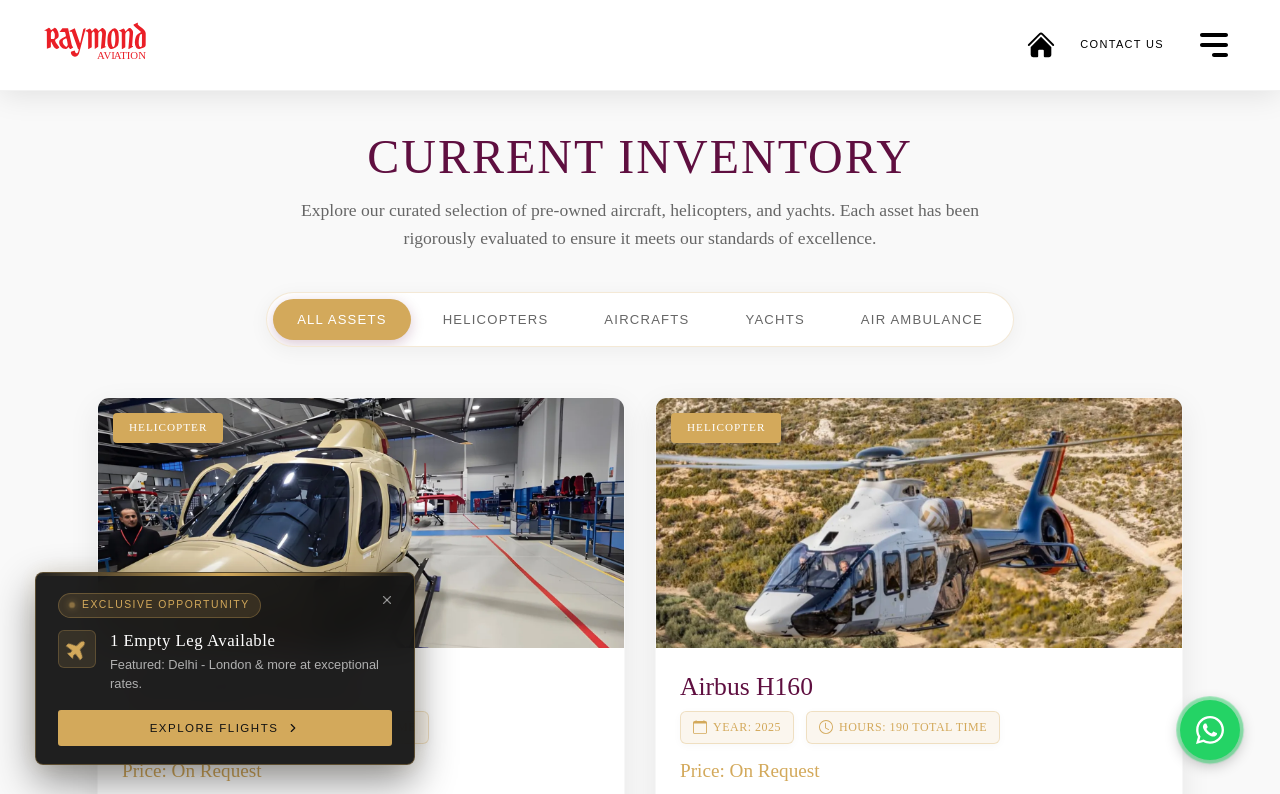
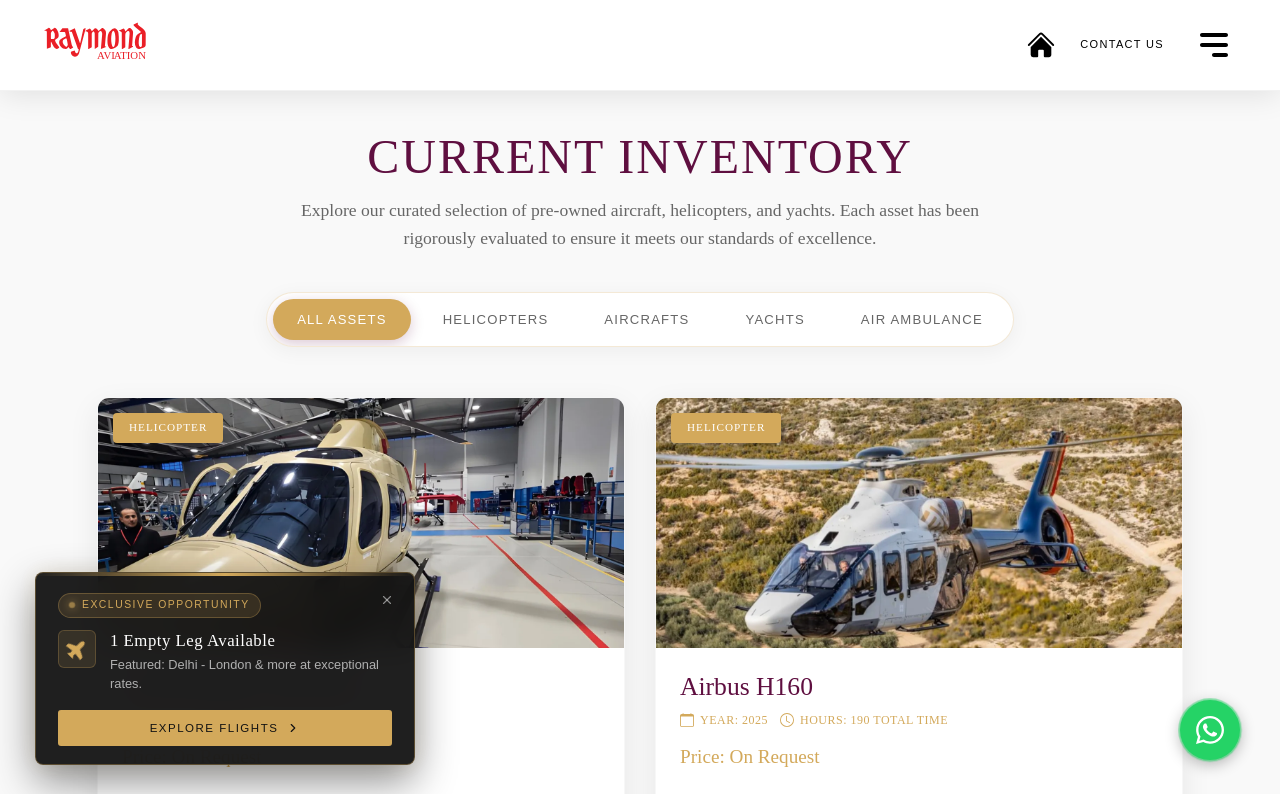
Before and after one commit to psychonimus/raymond-aviation-staging, a React (Vite) app: page /inventory in a window 1280 px wide. Shown: the top 794 px of the page. Built offline with nearby package versions, Linux system fonts and the light colour scheme; a web font is replaced by a local one; what airport-codes would draw is missing.

Commit message:
year and hour in one line

```diff
--- a/src/components/Inventory/Inventory.css
+++ b/src/components/Inventory/Inventory.css
@@ -109,19 +109,19 @@
 }
 
 .card-specs span.highlight-spec {
-    background: rgba(211, 169, 91, 0.1) !important;
+
     color: var(--primary) !important;
-    border: 1px solid rgba(211, 169, 91, 0.3) !important;
-    padding: 6px 12px !important;
+
+
     border-radius: 6px !important;
     font-family: 'secondary bold' !important;
-    font-size: 0.75rem !important;
+    font-size: 12px !important;
     text-transform: uppercase !important;
     letter-spacing: 0.5px !important;
     display: flex !important;
     align-items: center !important;
     gap: 6px !important;
-    box-shadow: 0 2px 8px rgba(0,0,0,0.03) !important;
+    /* box-shadow: 0 2px 8px rgba(0,0,0,0.03) !important; */
 }
 
 .spec-icon {
```
